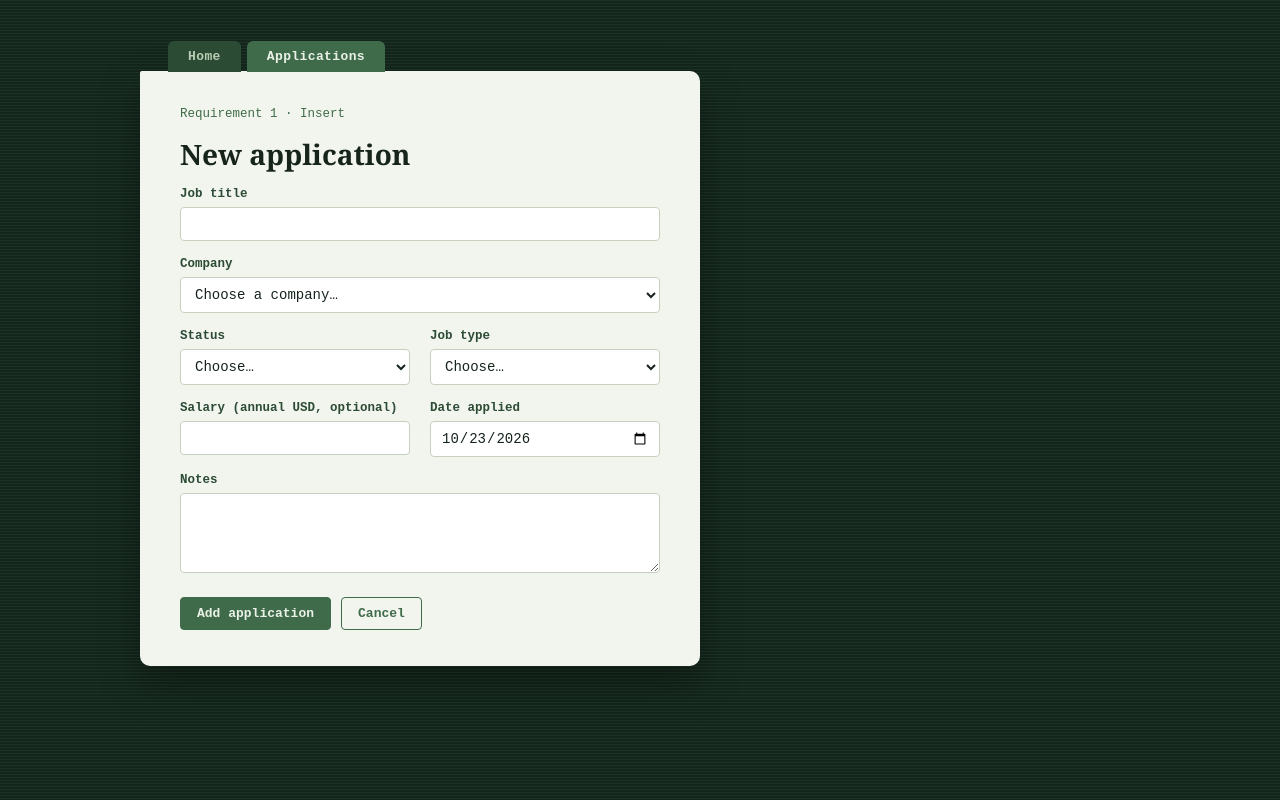
After one commit to lzapas/cs348-job-application-db, a Flask app: page /applications/new in a window 1280 px wide. The commit adds this page. Run offline with Flask 3, Linux system fonts and the light colour scheme; some libraries are stand-ins or nearby versions.

Commit message:
Add applications list and add/edit/delete pages (Requirement 1)
Dropdowns are populated from the companies, statuses, and job_types
tables. The form can create a new company in the same transaction.
Adds CSRF protection and a shared base template/stylesheet.

Co-Authored-By: Claude Opus 5.5 <noreply@anthropic.com>

```diff
--- a/app.py
+++ b/app.py
@@ -1,9 +1,13 @@
 import os
+from datetime import date
 
 from dotenv import load_dotenv
-from flask import Flask, render_template
+from flask import Flask, abort, flash, redirect, render_template, request, url_for
+from flask_wtf.csrf import CSRFProtect
+from sqlalchemy.exc import IntegrityError
+from sqlalchemy.orm import joinedload
 
-from models import db
+from models import Application, Company, JobType, Status, db
 
 load_dotenv()
 
@@ -16,6 +20,96 @@ app.config['SQLALCHEMY_DATABASE_URI'] = os.environ.get('DATABASE_URL', 'sqlite:/
 app.config['SQLALCHEMY_TRACK_MODIFICATIONS'] = False
 
 db.init_app(app)
+# Every POST form must include csrf_token(), so other sites can't submit forms as the user
+csrf = CSRFProtect(app)
+
+NEW_COMPANY = 'new'  # value of the "+ Add new company" option in the company dropdown
+
+
+def lookup_options():
+    """Rows that populate the form dropdowns. Queried on every request, never hardcoded."""
+    return {
+        'companies': Company.query.order_by(Company.name).all(),
+        'statuses': Status.query.order_by(Status.sort_order).all(),
+        'job_types': JobType.query.order_by(JobType.name).all(),
+    }
+
+
+def parse_application_form(form):
+    """Validate the submitted form. Returns (values, errors)."""
+    errors = {}
+    values = {
+        'job_title': form.get('job_title', '').strip(),
+        'company_id': form.get('company_id', ''),
+        'new_company_name': form.get('new_company_name', '').strip(),
+        'status_id': form.get('status_id', ''),
+        'job_type_id': form.get('job_type_id', ''),
+        'salary': form.get('salary', '').strip(),
+        'date_applied': form.get('date_applied', '').strip(),
+        'notes': form.get('notes', '').strip(),
+    }
+
+    if not values['job_title']:
+        errors['job_title'] = 'Job title is required.'
+    elif len(values['job_title']) > 200:
+        errors['job_title'] = 'Job title must be 200 characters or fewer.'
+
+    if values['company_id'] == NEW_COMPANY:
+        if not values['new_company_name']:
+            errors['company_id'] = 'Enter a name for the new company.'
+    elif not values['company_id'].isdigit() or not db.session.get(Company, int(values['company_id'])):
+        errors['company_id'] = 'Choose a company.'
+
+    # The dropdowns only offer valid ids, but the request could be forged, so check the DB
+    if not values['status_id'].isdigit() or not db.session.get(Status, int(values['status_id'])):
+        errors['status_id'] = 'Choose a status.'
+    if not values['job_type_id'].isdigit() or not db.session.get(JobType, int(values['job_type_id'])):
+        errors['job_type_id'] = 'Choose a job type.'
+
+    if values['salary'] and (not values['salary'].isdigit() or int(values['salary']) > 10_000_000):
+        errors['salary'] = 'Salary must be a whole number between 0 and 10,000,000.'
+
+    try:
+        date.fromisoformat(values['date_applied'])
+    except ValueError:
+        errors['date_applied'] = 'Enter a valid date.'
+
+    return values, errors
+
+
+def apply_form_to(application, values):
+    """Copy validated form values onto an Application (new or existing)."""
+    if values['company_id'] == NEW_COMPANY:
+        name = values['new_company_name']
+        # Reuse an existing company if the name matches, instead of failing on UNIQUE(name)
+        company = Company.query.filter(db.func.lower(Company.name) == name.lower()).first()
+        if company is None:
+            company = Company(name=name)
+            db.session.add(company)  # inserted in the same transaction as the application
+        application.company = company
+    else:
+        application.company_id = int(values['company_id'])
+
+    application.job_title = values['job_title']
+    application.status_id = int(values['status_id'])
+    application.job_type_id = int(values['job_type_id'])
+    application.salary = int(values['salary']) if values['salary'] else None
+    application.date_applied = date.fromisoformat(values['date_applied'])
+    application.notes = values['notes'] or None
+
+
+def save_application(application, values, success_message):
+    """Insert/update in one transaction. Returns True on success."""
+    try:
+        apply_form_to(application, values)
+        db.session.add(application)
+        db.session.commit()
+    except IntegrityError:
+        db.session.rollback()
+        flash('Could not save the application: it conflicts with existing data.', 'error')
+        return False
+    flash(success_message, 'success')
+    return True
 
 
 @app.route('/')
@@ -23,6 +117,65 @@ def hello():
     return render_template('index.html')
 
 
+@app.route('/applications')
+def list_applications():
+    # joinedload fetches company/status/job type in the same query instead of one query per row
+    applications = (Application.query
+                    .options(joinedload(Application.company),
+                             joinedload(Application.status),
+                             joinedload(Application.job_type))
+                    .order_by(Application.date_applied.desc(), Application.id.desc())
+                    .all())
+    return render_template('applications.html', applications=applications)
+
+
+@app.route('/applications/new', methods=['GET', 'POST'])
+def new_application():
+    if request.method == 'POST':
+        values, errors = parse_application_form(request.form)
+        if not errors and save_application(Application(), values, 'Application added.'):
+            return redirect(url_for('list_applications'))
+    else:
+        values, errors = {'date_applied': date.today().isoformat()}, {}
+
+    return render_template('application_form.html', mode='new', values=values,
+                           errors=errors, **lookup_options())
+
+
+@app.route('/applications/<int:app_id>/edit', methods=['GET', 'POST'])
+def edit_application(app_id):
+    application = db.session.get(Application, app_id) or abort(404)
+
+    if request.method == 'POST':
+        values, errors = parse_application_form(request.form)
+        if not errors and save_application(application, values, 'Application updated.'):
+            return redirect(url_for('list_applications'))
+    else:
+        values = {
+            'job_title': application.job_title,
+            'company_id': str(application.company_id),
+            'status_id': str(application.status_id),
+            'job_type_id': str(application.job_type_id),
+            'salary': '' if application.salary is None else str(application.salary),
+            'date_applied': application.date_applied.isoformat(),
+            'notes': application.notes or '',
+        }
+        errors = {}
+
+    return render_template('application_form.html', mode='edit', application=application,
+                           values=values, errors=errors, **lookup_options())
+
+
+@app.route('/applications/<int:app_id>/delete', methods=['POST'])
+def delete_application(app_id):
+    application = db.session.get(Application, app_id) or abort(404)
+    label = f'{application.job_title} at {application.company.name}'
+    db.session.delete(application)  # interviews go too, via ON DELETE CASCADE
+    db.session.commit()
+    flash(f'Deleted "{label}".', 'success')
+    return redirect(url_for('list_applications'))
+
+
 if __name__ == '__main__':
     with app.app_context():
         db.create_all()
--- /dev/null
+++ b/static/style.css
@@ -0,0 +1,236 @@
+* {
+    margin: 0;
+    padding: 0;
+    box-sizing: border-box;
+}
+
+body {
+    font-family: 'Courier New', Courier, monospace;
+    background: #14261C;
+    background-image: linear-gradient(#1C3327 1px, transparent 1px);
+    background-size: 100% 3px;
+    min-height: 100vh;
+    padding: 40px 20px;
+    color: #16241B;
+}
+
+.page {
+    max-width: 1000px;
+    margin: 0 auto;
+}
+
+/* ---------- Folder tabs (nav) ---------- */
+.tabs {
+    display: flex;
+    gap: 6px;
+    margin-left: 28px;
+    flex-wrap: wrap;
+}
+
+.tab {
+    display: inline-block;
+    background: #2C4B35;
+    color: #B9CDB5;
+    font-size: 13px;
+    font-weight: bold;
+    letter-spacing: 0.03em;
+    padding: 8px 20px;
+    border-radius: 6px 6px 0 0;
+    text-decoration: none;
+    position: relative;
+    top: 1px;
+}
+
+.tab:hover { color: #EAF1E7; }
+.tab.active { background: #3F6B4A; color: #EAF1E7; }
+
+.container {
+    background: #F2F5EE;
+    border-radius: 2px 10px 10px 10px;
+    padding: 36px 40px;
+    width: 100%;
+    box-shadow: 0 18px 40px rgba(0, 0, 0, 0.35);
+}
+
+.container.narrow { max-width: 560px; }
+
+/* ---------- Text ---------- */
+.kicker {
+    color: #3F6B4A;
+    font-size: 12.5px;
+    margin-bottom: 14px;
+}
+
+h1 {
+    font-size: 28px;
+    font-family: Georgia, 'Times New Roman', serif;
+    margin-bottom: 14px;
+}
+
+h2 {
+    font-size: 18px;
+    font-family: Georgia, 'Times New Roman', serif;
+    margin: 28px 0 12px;
+}
+
+.subtitle {
+    color: #45543F;
+    font-size: 14.5px;
+    line-height: 1.6;
+    max-width: 46ch;
+    margin-bottom: 30px;
+}
+
+.muted { color: #8B9A85; }
+
+.header-row {
+    display: flex;
+    justify-content: space-between;
+    align-items: baseline;
+    gap: 16px;
+    flex-wrap: wrap;
+}
+
+/* ---------- Flash messages ---------- */
+.flash {
+    padding: 10px 14px;
+    border-radius: 4px;
+    font-size: 14px;
+    margin-bottom: 18px;
+}
+
+.flash.success { background: #DDEBD8; color: #24502F; }
+.flash.error { background: #F4DCD6; color: #8A2B1B; }
+
+/* ---------- Buttons ---------- */
+.btn {
+    display: inline-block;
+    font-family: inherit;
+    font-size: 13px;
+    font-weight: bold;
+    padding: 8px 16px;
+    border-radius: 4px;
+    border: 1px solid #3F6B4A;
+    background: #3F6B4A;
+    color: #EAF1E7;
+    text-decoration: none;
+    cursor: pointer;
+}
+
+.btn:hover { background: #335A3D; }
+.btn.secondary { background: transparent; color: #3F6B4A; }
+.btn.secondary:hover { background: #E4ECDF; }
+.btn.danger { background: transparent; color: #A33A26; border-color: #C9806F; }
+.btn.danger:hover { background: #F4DCD6; }
+.btn.small { padding: 4px 10px; font-size: 12px; }
+
+/* ---------- Tables ---------- */
+.table-wrap { overflow-x: auto; }
+
+table {
+    width: 100%;
+    border-collapse: collapse;
+    font-size: 13.5px;
+}
+
+th {
+    text-align: left;
+    font-size: 12px;
+    color: #3F6B4A;
+    border-bottom: 2px solid #DCE4D6;
+    padding: 8px 10px;
+    white-space: nowrap;
+}
+
+td {
+    border-bottom: 1px solid #DCE4D6;
+    padding: 9px 10px;
+    vertical-align: middle;
+}
+
+td.num, th.num { text-align: right; }
+td.actions { white-space: nowrap; text-align: right; }
+td.actions form { display: inline; }
+
+.badge {
+    display: inline-block;
+    font-size: 11.5px;
+    padding: 2px 8px;
+    border-radius: 10px;
+    background: #DCE4D6;
+    color: #2C4B35;
+    white-space: nowrap;
+}
+
+/* ---------- Forms ---------- */
+.form-grid {
+    display: grid;
+    grid-template-columns: 1fr 1fr;
+    gap: 16px 20px;
+}
+
+.field { display: flex; flex-direction: column; gap: 6px; }
+.field.full { grid-column: 1 / -1; }
+
+label {
+    font-size: 12.5px;
+    font-weight: bold;
+    color: #2C4B35;
+}
+
+input, select, textarea {
+    font-family: inherit;
+    font-size: 14px;
+    padding: 8px 10px;
+    border: 1px solid #C5D1BE;
+    border-radius: 4px;
+    background: #FFFFFF;
+    color: #16241B;
+}
+
+input:focus, select:focus, textarea:focus {
+    outline: 2px solid #4C8C5B;
+    outline-offset: -1px;
+}
+
+textarea { min-height: 80px; resize: vertical; }
+
+.field.has-error input,
+.field.has-error select { border-color: #C9806F; }
+.error-text { font-size: 12px; color: #A33A26; }
+
+.form-actions {
+    display: flex;
+    gap: 10px;
+    margin-top: 24px;
+}
+
+/* ---------- Home page manifest ---------- */
+.manifest {
+    border-top: 1px solid #DCE4D6;
+    padding-top: 20px;
+}
+
+.manifest-row {
+    display: grid;
+    grid-template-columns: 14px 1fr auto;
+    align-items: center;
+    gap: 14px;
+    padding: 8px 0;
+    font-size: 14px;
+}
+
+.dot {
+    width: 9px;
+    height: 9px;
+    border-radius: 50%;
+}
+
+.dot-filed { background: #4C8C5B; }
+.dot-pending { background: #9AA68F; }
+.manifest-row .value { color: #8B9A85; text-align: right; }
+
+@media (max-width: 640px) {
+    .container { padding: 28px 20px; }
+    .form-grid { grid-template-columns: 1fr; }
+}
--- /dev/null
+++ b/templates/application_form.html
@@ -0,0 +1,101 @@
+{% extends 'base.html' %}
+{% block title %}{{ 'New' if mode == 'new' else 'Edit' }} application &middot; Job Application Tracker{% endblock %}
+{% block container_class %}narrow{% endblock %}
+
+{% macro field_error(name) %}
+    {% if errors.get(name) %}<span class="error-text">{{ errors[name] }}</span>{% endif %}
+{% endmacro %}
+
+{% block content %}
+    <p class="kicker">Requirement 1 &middot; {{ 'Insert' if mode == 'new' else 'Update' }}</p>
+    <h1>{{ 'New application' if mode == 'new' else 'Edit application' }}</h1>
+
+    <form method="post">
+        <input type="hidden" name="csrf_token" value="{{ csrf_token() }}">
+
+        <div class="form-grid">
+            <div class="field full {{ 'has-error' if errors.get('job_title') }}">
+                <label for="job_title">Job title</label>
+                <input id="job_title" name="job_title" maxlength="200" required
+                       value="{{ values.get('job_title', '') }}">
+                {{ field_error('job_title') }}
+            </div>
+
+            {# Options come from the companies table (lookup_options() in app.py) #}
+            <div class="field full {{ 'has-error' if errors.get('company_id') }}">
+                <label for="company_id">Company</label>
+                <select id="company_id" name="company_id" required>
+                    <option value="">Choose a company…</option>
+                    {% for c in companies %}
+                        <option value="{{ c.id }}" {{ 'selected' if values.get('company_id') == c.id|string }}>{{ c.name }}</option>
+                    {% endfor %}
+                    <option value="new" {{ 'selected' if values.get('company_id') == 'new' }}>+ Add new company…</option>
+                </select>
+                <input id="new_company_name" name="new_company_name" maxlength="200"
+                       placeholder="New company name" value="{{ values.get('new_company_name', '') }}">
+                {{ field_error('company_id') }}
+            </div>
+
+            <div class="field {{ 'has-error' if errors.get('status_id') }}">
+                <label for="status_id">Status</label>
+                <select id="status_id" name="status_id" required>
+                    <option value="">Choose…</option>
+                    {% for s in statuses %}
+                        <option value="{{ s.id }}" {{ 'selected' if values.get('status_id') == s.id|string }}>{{ s.name }}</option>
+                    {% endfor %}
+                </select>
+                {{ field_error('status_id') }}
+            </div>
+
+            <div class="field {{ 'has-error' if errors.get('job_type_id') }}">
+                <label for="job_type_id">Job type</label>
+                <select id="job_type_id" name="job_type_id" required>
+                    <option value="">Choose…</option>
+                    {% for jt in job_types %}
+                        <option value="{{ jt.id }}" {{ 'selected' if values.get('job_type_id') == jt.id|string }}>{{ jt.name }}</option>
+                    {% endfor %}
+                </select>
+                {{ field_error('job_type_id') }}
+            </div>
+
+            <div class="field {{ 'has-error' if errors.get('salary') }}">
+                <label for="salary">Salary (annual USD, optional)</label>
+                <input id="salary" name="salary" type="number" min="0" step="1000"
+                       value="{{ values.get('salary', '') }}">
+                {{ field_error('salary') }}
+            </div>
+
+            <div class="field {{ 'has-error' if errors.get('date_applied') }}">
+                <label for="date_applied">Date applied</label>
+                <input id="date_applied" name="date_applied" type="date" required
+                       value="{{ values.get('date_applied', '') }}">
+                {{ field_error('date_applied') }}
+            </div>
+
+            <div class="field full">
+                <label for="notes">Notes</label>
+                <textarea id="notes" name="notes">{{ values.get('notes', '') }}</textarea>
+            </div>
+        </div>
+
+        <div class="form-actions">
+            <button class="btn" type="submit">{{ 'Add application' if mode == 'new' else 'Save changes' }}</button>
+            <a class="btn secondary" href="{{ url_for('list_applications') }}">Cancel</a>
+        </div>
+    </form>
+{% endblock %}
+
+{% block scripts %}
+<script>
+    // Only show the "new company name" box when "+ Add new company…" is selected
+    const companySelect = document.getElementById('company_id');
+    const newCompany = document.getElementById('new_company_name');
+    function syncNewCompany() {
+        const isNew = companySelect.value === 'new';
+        newCompany.hidden = !isNew;
+        newCompany.required = isNew;
+    }
+    companySelect.addEventListener('change', syncNewCompany);
+    syncNewCompany();
+</script>
+{% endblock %}
--- /dev/null
+++ b/templates/base.html
@@ -0,0 +1,29 @@
+<!DOCTYPE html>
+<html lang="en">
+<head>
+    <meta charset="UTF-8">
+    <meta name="viewport" content="width=device-width, initial-scale=1.0">
+    <title>{% block title %}Job Application Tracker{% endblock %}</title>
+    <link rel="stylesheet" href="{{ url_for('static', filename='style.css') }}">
+</head>
+<body>
+    <div class="page">
+        {% set nav = [('hello', 'Home'), ('list_applications', 'Applications')] %}
+        <nav class="tabs">
+            {% for endpoint, label in nav %}
+                <a class="tab {% if request.endpoint == endpoint or (endpoint == 'list_applications' and request.endpoint in ('new_application', 'edit_application')) %}active{% endif %}"
+                   href="{{ url_for(endpoint) }}">{{ label }}</a>
+            {% endfor %}
+        </nav>
+        <main class="container {% block container_class %}{% endblock %}">
+            {% with messages = get_flashed_messages(with_categories=true) %}
+                {% for category, message in messages %}
+                    <div class="flash {{ category }}">{{ message }}</div>
+                {% endfor %}
+            {% endwith %}
+            {% block content %}{% endblock %}
+        </main>
+    </div>
+    {% block scripts %}{% endblock %}
+</body>
+</html>
```
Also changed, not shown: templates/applications.html (added, +53 -0 lines), templates/index.html (+10 -127 lines).
